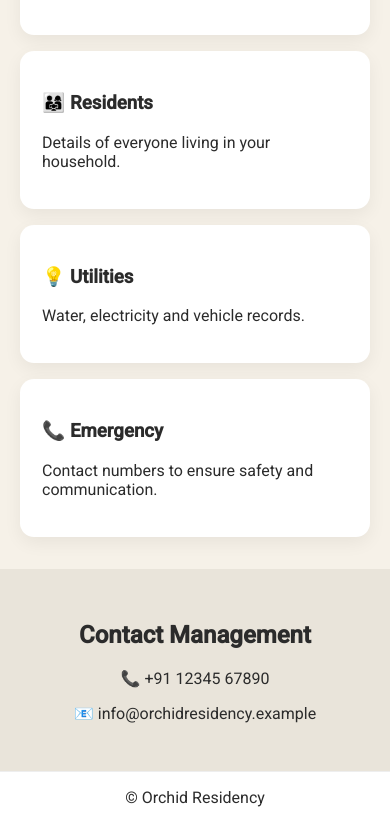
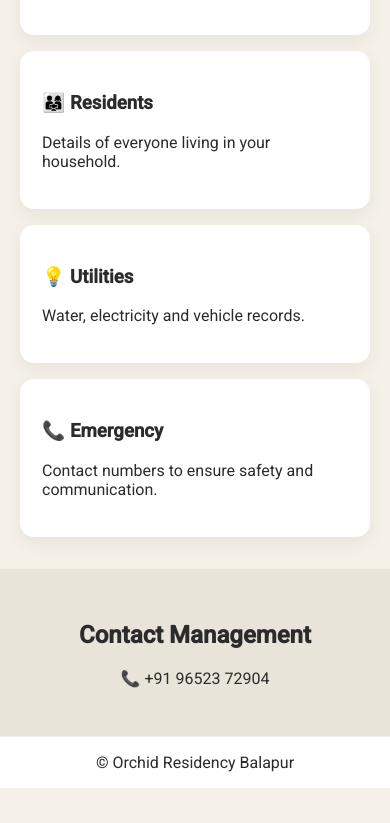
Before and after one commit to orchid-residency/home, a plain HTML site: page home.html in a window 390 px wide. Shown: the part 1079-1902 px from the top of the page. After the commit the page ends 1867 px from the top, so only its background shows below. Drawn offline with Linux system fonts and the light colour scheme.

Commit message:
add phone num

```diff
--- a/home.html
+++ b/home.html
@@ -64,12 +64,12 @@
 
 <section class="contact">
   <h2>Contact Management</h2>
-  <p>📞 +91 12345 67890</p>
-  <p>📧 info@orchidresidency.example</p>
+  <p>📞 +91 96523 72904</p>
+  <!-- <p>📧 info@orchidresidency.example</p> -->
 </section>
 
 <footer>
-  © Orchid Residency
+  © Orchid Residency Balapur
 </footer>
 
 </body>
```
